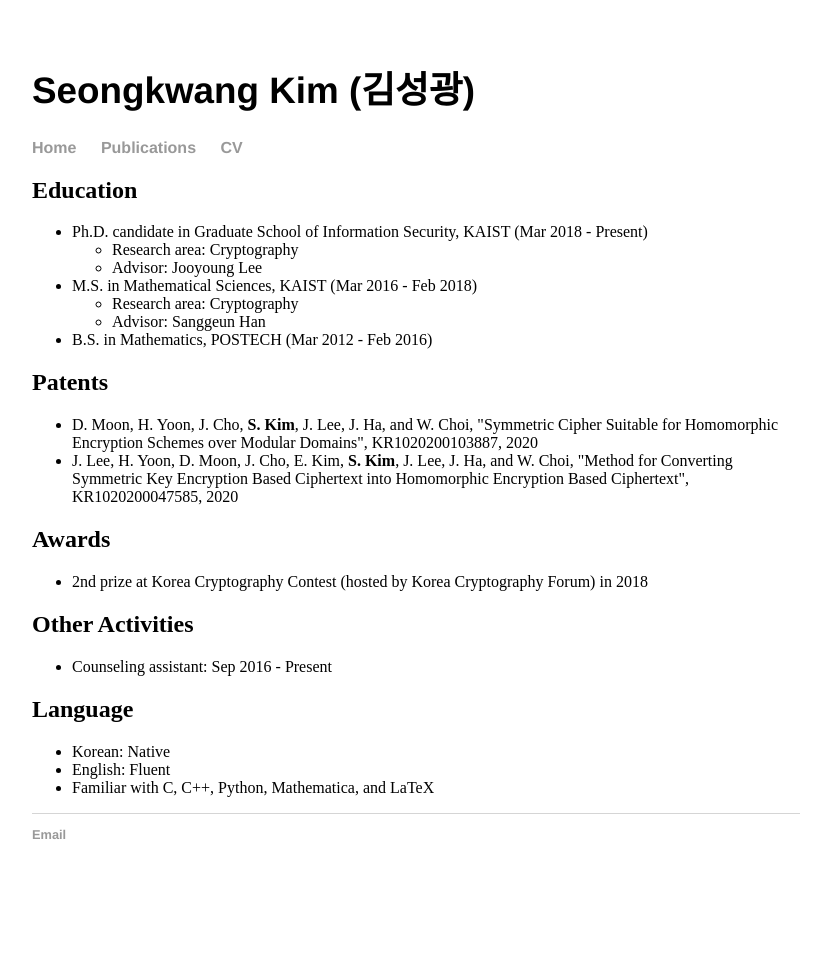
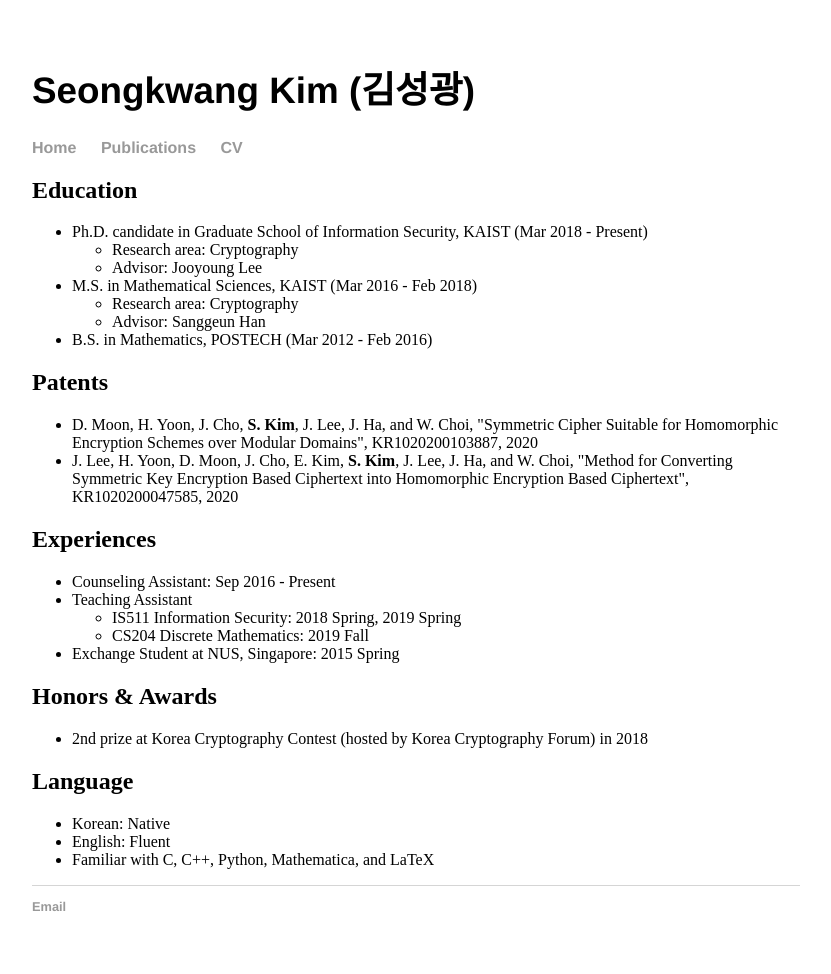
Before and after one commit to sgk1m/sgk1m.github.io, a Jekyll site: the page built from cv.html, in a window 1280 px wide. Shown: the whole page, without its empty margins (224-1055 px from the left). Built offline with Jekyll 4.4.1, drawn with Linux system fonts in a browser that asks for light colours; before the commit the page ends 902 px from its top, so only the background shows below that.

Commit message:
update experiences

```diff
--- a/cv.html
+++ b/cv.html
@@ -28,13 +28,20 @@ title: CV - Seongkwang Kim
 			KR1020200047585, 2020
 		</li>
 	</ul>
-	<h2>Awards</h2>
+	<h2>Experiences</h2>
+	<ul>
+		<li>Counseling Assistant: Sep 2016 - Present</li>
+		<li>Teaching Assistant
+			<ul>
+				<li>IS511 Information Security: 2018 Spring, 2019 Spring</li>
+				<li>CS204 Discrete Mathematics: 2019 Fall</li>
+			</ul>
+		</li>
+		<li>Exchange Student at NUS, Singapore: 2015 Spring</li>
+	</ul>
+	<h2>Honors & Awards</h2>
 	<ul>
 		<li>2nd prize at Korea Cryptography Contest (hosted by Korea Cryptography Forum) in 2018</li>
-	</ul>
-	<h2>Other Activities</h2>
-	<ul>
-		<li>Counseling assistant: Sep 2016 - Present</li>
 	</ul>
 	<h2>Language</h2>
 	<ul>
```
